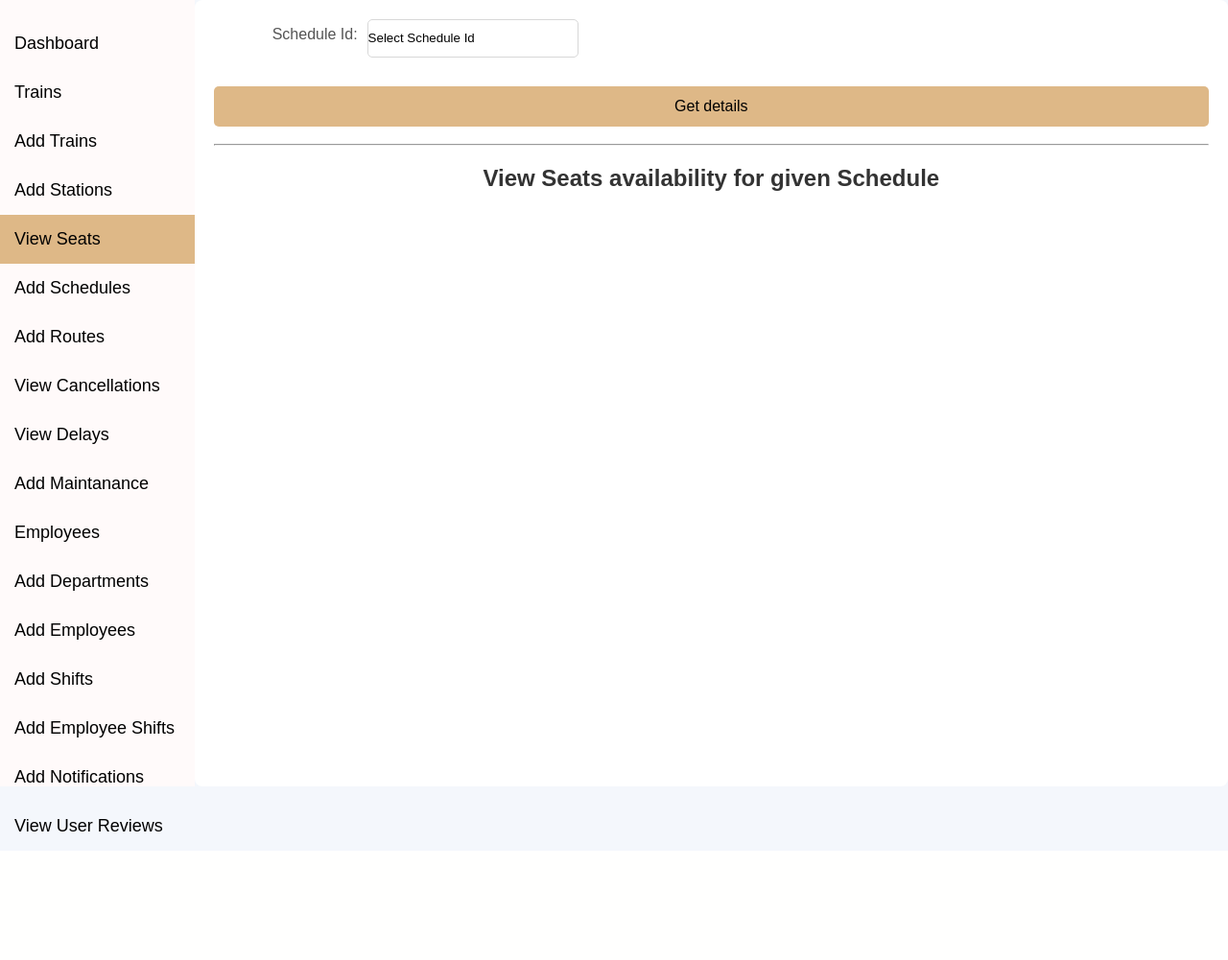
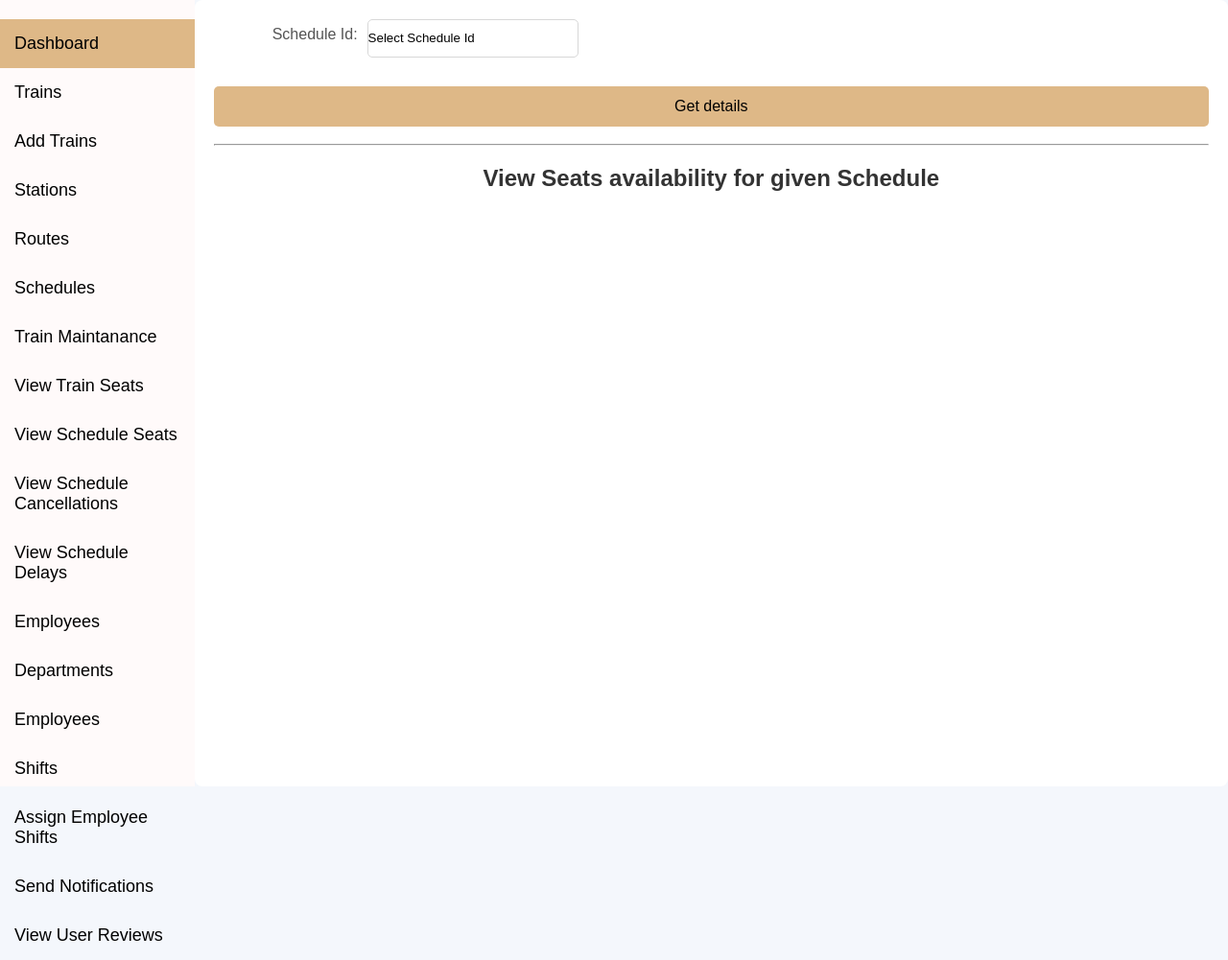
Before and after one commit to Devarapalli1/dbrailways, a Flask app: page /viewscheduleseats in a window 1280 px wide. Shown: the part 129-1130 px from the top of the page at 96% size. Before the commit the page ends 996 px from the top, so only its background shows below. Run offline with Flask 3, Linux system fonts and the light colour scheme; data that the repository does not hold is empty; some libraries are stand-ins or nearby versions.

Commit message:
sidebar changes

```diff
--- a/templates/Admin/sidebar.html
+++ b/templates/Admin/sidebar.html
@@ -3,23 +3,25 @@
     <a href="#" id="train-link">Trains</a>
     <div class="sub-menu" id="train-submenu">
         <a href="/add_train">Add Trains</a>
-        <a href="/add_stations">Add Stations</a>
-        <a href="/add_seats">View Seats</a>
-        <a href="/add_schedules">Add Schedules</a>
-        <a href="/add_routes">Add Routes</a>
-        <a href="/add_cancellations">View Cancellations</a>
-        <a href="/add_delays">View Delays</a>
-        <a href="/add_maintenance">Add Maintanance</a>
+        <a href="/add_stations">Stations</a>
+        <a href="/add_routes">Routes</a>
+        <a href="/add_schedules">Schedules</a>
+        <a href="/add_maintenance">Train Maintanance</a>
+        <a href="/add_seats">View Train Seats</a>
+        <a href="/viewscheduleseats">View Schedule Seats</a>
+        <a href="/add_cancellations">View Schedule Cancellations</a>
+        <a href="/add_delays">View Schedule Delays</a>
+
     </div>
     <a href="#" id="employee-link">Employees</a>
     <div class="sub-menu1" id="employee-submenu">
-        <a href="/add_departments">Add Departments</a>
-        <a href="/add_employees">Add Employees</a>
-        <a href="/add_shifts">Add Shifts</a>
-        <a href="/assignemployee_shifts">Add Employee Shifts</a>
+        <a href="/add_departments"> Departments</a>
+        <a href="/add_employees"> Employees</a>
+        <a href="/add_shifts"> Shifts</a>
+        <a href="/assignemployee_shifts">Assign Employee Shifts</a>
     </div>
     <div class="sub-menu2" id="notif-submenu">
-        <a href="/add_notifications">Add Notifications</a>
+        <a href="/add_notifications">Send Notifications</a>
         <a href="/user_reviews">View User Reviews</a>
     </div>
 </div>
--- a/templates/Admin/viewscheduleseats.html
+++ b/templates/Admin/viewscheduleseats.html
@@ -13,32 +13,7 @@
     <h3>{{ error }}</h3>
 </header>
 <div class="main-container">
-    <div class="sidebar">
-        <a href="/admin_dashboard">Dashboard</a>
-        <a href="#" id="train-link">Trains</a>
-        <div class="sub-menu" id="train-submenu">
-            <a href="/add_train">Add Trains</a>
-            <a href="/add_stations">Add Stations</a>
-            <a href="/add_seats" class="active">View Seats</a>
-            <a href="/add_schedules">Add Schedules</a>
-            <a href="/add_routes">Add Routes</a>
-            <a href="/add_cancellations">View Cancellations</a>
-            <a href="/add_delays">View Delays</a>
-            <a href="/add_maintenance">Add Maintanance</a>
-
-        </div>
-        <a href="#" id="employee-link">Employees</a>
-        <div class="sub-menu1" id="employee-submenu">
-            <a href="/add_departments">Add Departments</a>
-            <a href="/add_employees">Add Employees</a>
-            <a href="/add_shifts">Add Shifts</a>
-            <a href="/assignemployee_shifts">Add Employee Shifts</a>
-        </div>
-        <div class="sub-menu2" id="notif-submenu">
-            <a href="/add_notifications" >Add Notifications</a>
-            <a href="/user_reviews" >View User Reviews</a>
-        </div>
-    </div>
+    {% include 'Admin/sidebar.html' %}
     <div class="container">
         <form action="/viewscheduleseats" method="POST">
             <div class="form-row">
```
